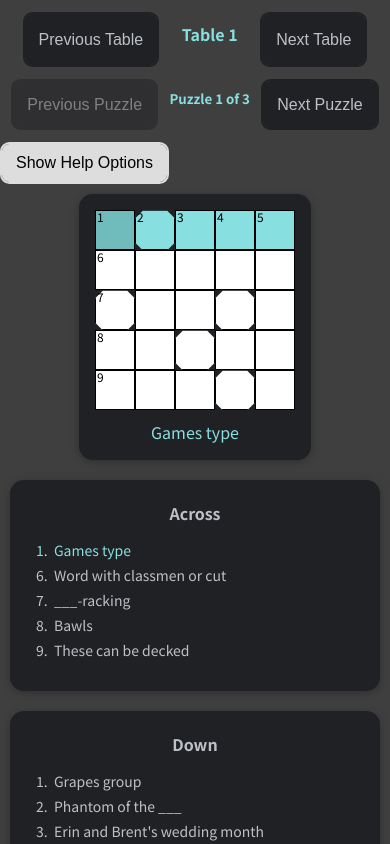
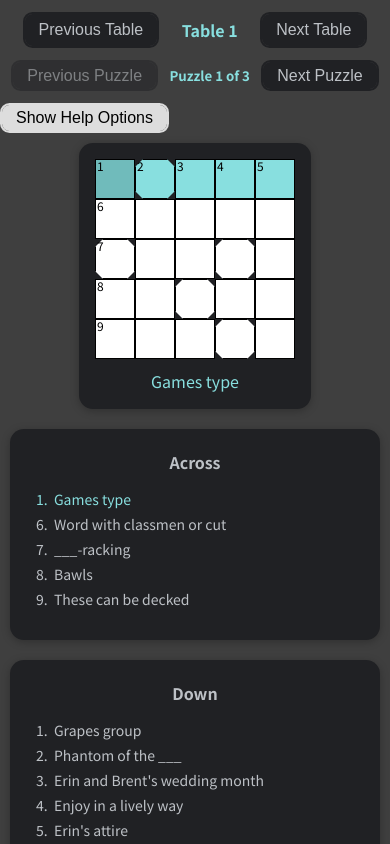
Before and after one commit to bka04/wedding, a React (Create React App) app: page / in a window 390 px wide. Shown: the top 844 px of the page. Built offline with nearby package versions, Linux system fonts and the light colour scheme.

Commit message:
Mobile friendly styling

```diff
--- a/src/components/UI/Button.css
+++ b/src/components/UI/Button.css
@@ -7,7 +7,7 @@
 }
 
 .puzzleHeaderBtn, .resetBtn {
-  padding: 10px 14px;
+  padding: 4px 14px;
   font-size: 16px;
   background-color: transparent;
   border: 2px solid;
--- a/src/components/crosswords/CrosswordCell.css
+++ b/src/components/crosswords/CrosswordCell.css
@@ -9,6 +9,11 @@
   padding: 5px 0 0 0;
   text-transform: capitalize;
   cursor: pointer;
+  -webkit-user-select: none;
+  -webkit-touch-callout: none;
+  -moz-user-select: none;
+  -ms-user-select: none;
+  user-select: none;
 }
 .cell input:focus {
   /* background-color: rgb(200, 200, 200); */
--- a/src/components/jumble/JumbleCell.css
+++ b/src/components/jumble/JumbleCell.css
@@ -10,6 +10,11 @@
   text-transform: capitalize;
   cursor: pointer;
   margin: 5px;
+  -webkit-user-select: none;
+  -webkit-touch-callout: none;
+  -moz-user-select: none;
+  -ms-user-select: none;
+  user-select: none;
 }
 .jumble-cell input:focus {
   /* background-color: rgb(200, 200, 200); */
--- a/src/components/puzzles/PuzzlesHeader.css
+++ b/src/components/puzzles/PuzzlesHeader.css
@@ -9,6 +9,7 @@
 }
 
 .tableNum {
-  margin-top: 10px;
+  margin-top: 6px;
+  margin-bottom: 6px;
   color: #88dfdf;
 }
```
